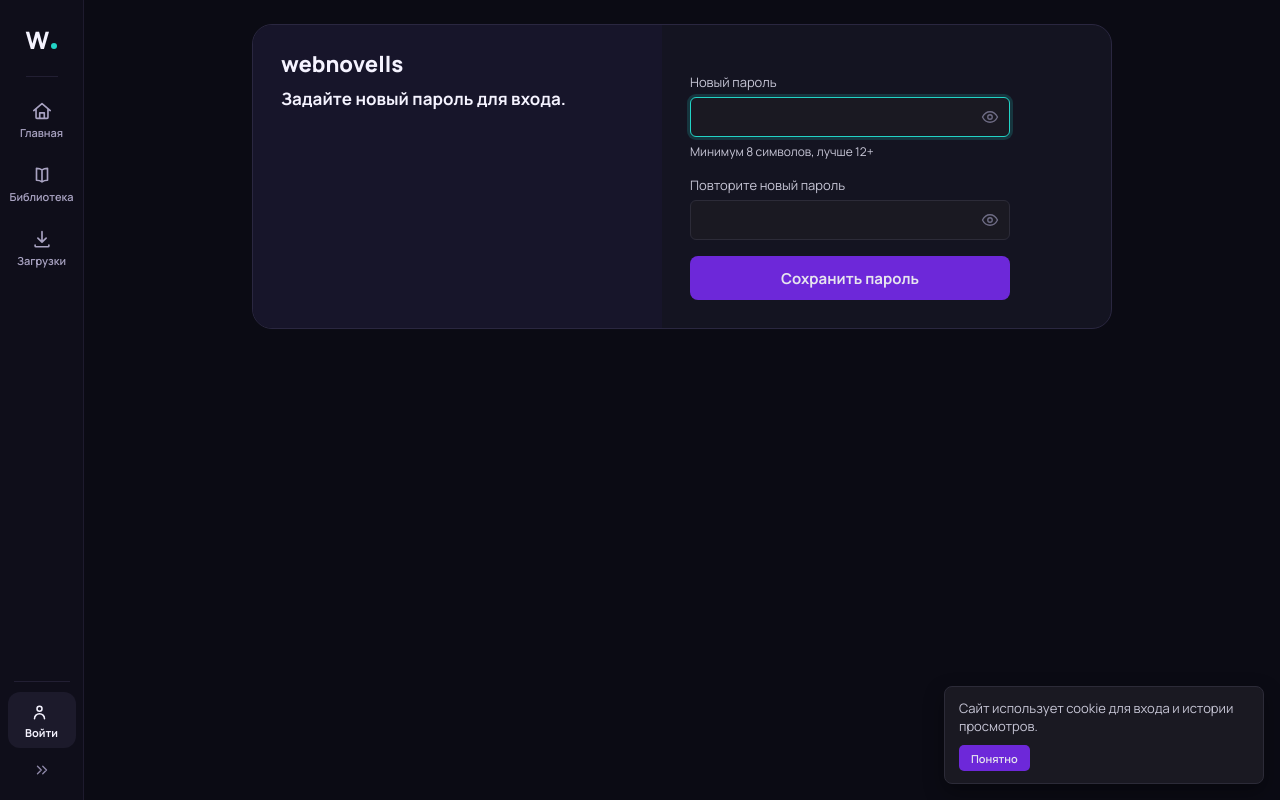
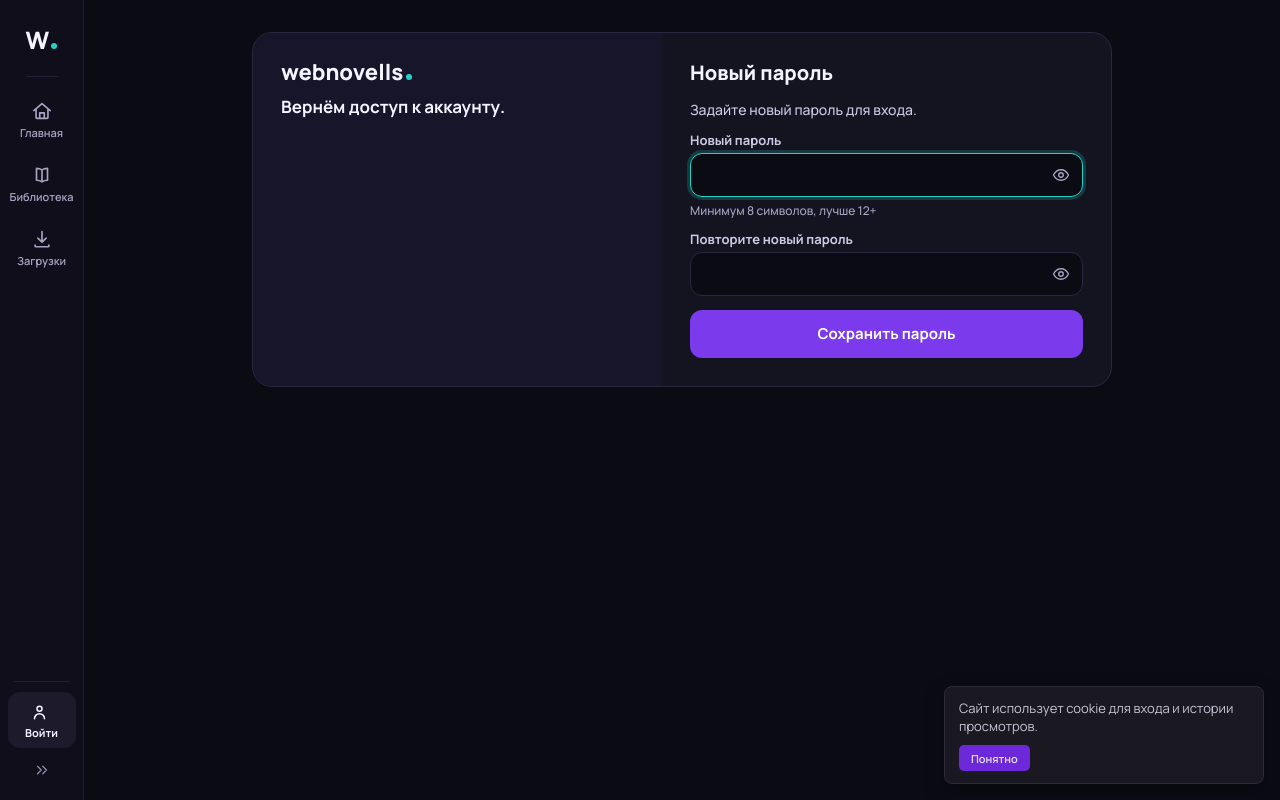
Before and after one commit to LLIJIYAPNIK/ranobelib-companion, a Python web app: template app/templates/password_reset.html in a window 1280 px wide. Run offline with Jinja, Linux system fonts and the light colour scheme; the template is opened without the code that fills it, so the values that code supplies are empty.

Commit message:
feat: Aurora Ink new-password screen (PR 263, AUTH-RESET)
password_reset.html on the same card: "Новый пароль", the two password fields as
ui-field + ui-input with their show/hide toggle, a 48px Primary «Сохранить
пароль». The invalid-link state keeps PR 225's one message for an unknown, used
or expired token (checked: a reused token lands there) as a ui-notice with
«Запросить ссылку заново»; after a successful reset a ui-notice and a Primary
«Войти».

Co-Authored-By: Claude Opus 5.5 <noreply@anthropic.com>

```diff
--- a/app/templates/password_reset.html
+++ b/app/templates/password_reset.html
@@ -5,41 +5,47 @@
   get_valid_token() in app/db/password_reset.py doesn't distinguish which, so neither does
   this), the form itself (default), and `success` after the new password was actually
   written.
+
+  PR 263 (Aurora Ink, AUTH-RESET): the same card as step 1 - titled form column, the two
+  password fields as ui-field + ui-input with their show/hide toggle, a 48px Primary
+  submit; the invalid-link and done states are a ui-notice plus the next link.
 #}
 {% extends "base.html" %}
+{# M-AUTH-RESET: back button in the mobile strip. #}
+{% set strip_back_href = "/login" %}
 {% block title %}Новый пароль — RanobeLib Companion{% endblock %}
 {% block content %}
 {% from "_password_field.html" import password_input %}
-<main class="content">
+<main class="auth-page">
   <div class="auth-card">
     <div class="auth-card__intro">
-      <div class="auth-card__brand">webnovells</div>
-      <p class="auth-card__pitch">Задайте новый пароль для входа.</p>
+      <div class="auth-card__brand">webnovells<span class="auth-card__brand-dot" aria-hidden="true"></span></div>
+      <p class="auth-card__pitch">Вернём доступ к аккаунту.</p>
     </div>
     <div class="auth-card__form">
+      <h1 class="auth-card__title">Новый пароль</h1>
       {% if invalid %}
-      <p class="form-error">Ссылка недействительна, уже использована или устарела.</p>
-      <p class="auth-form__hint"><a href="/password-reset">Запросить ссылку заново</a></p>
+      <p class="ui-notice ui-notice--error">Ссылка недействительна, уже использована или устарела.</p>
+      <a class="auth-form__link" href="/password-reset">Запросить ссылку заново</a>
       {% elif success %}
-      <p class="content__notice content__notice--success">
-        Пароль изменён. Теперь можно войти с новым паролем.
-      </p>
-      <p class="auth-form__hint"><a href="/login">Войти</a></p>
+      <p class="ui-notice">Пароль изменён. Теперь можно войти с новым паролем.</p>
+      <a class="ui-btn ui-btn--primary ui-btn--block auth-form__submit" href="/login">Войти</a>
       {% else %}
+      <p class="auth-card__text">Задайте новый пароль для входа.</p>
       {% if error %}
-      <p class="form-error">{{ error }}</p>
+      <p class="ui-notice ui-notice--error">{{ error }}</p>
       {% endif %}
-      <form class="auth-form" method="post" action="/password-reset/{{ token }}" data-role="auth-form">
-        <div class="auth-form__field">
-          <label class="auth-form__label" for="password-reset-new-password">Новый пароль</label>
-          {{ password_input("password-reset-new-password", "new_password", minlength=8, autofocus=true) }}
-          <p class="auth-form__hint">Минимум 8 символов, лучше 12+</p>
+      <form class="auth-form auth-form--aurora" method="post" action="/password-reset/{{ token }}" data-role="auth-form">
+        <div class="ui-field">
+          <label class="ui-field__label" for="password-reset-new-password">Новый пароль</label>
+          {{ password_input("password-reset-new-password", "new_password", minlength=8, autofocus=true, input_class="ui-input") }}
+          <p class="ui-field__hint">Минимум 8 символов, лучше 12+</p>
         </div>
-        <div class="auth-form__field">
-          <label class="auth-form__label" for="password-reset-new-password-confirm">Повторите новый пароль</label>
-          {{ password_input("password-reset-new-password-confirm", "new_password_confirm") }}
+        <div class="ui-field">
+          <label class="ui-field__label" for="password-reset-new-password-confirm">Повторите новый пароль</label>
+          {{ password_input("password-reset-new-password-confirm", "new_password_confirm", input_class="ui-input") }}
         </div>
-        <button class="btn btn--primary" type="submit">Сохранить пароль</button>
+        <button class="ui-btn ui-btn--primary ui-btn--block auth-form__submit" type="submit">Сохранить пароль</button>
       </form>
       {% endif %}
       <script src="{{ url_for('static', path='js/disable-mobile-autofocus.js') }}"></script>
```
